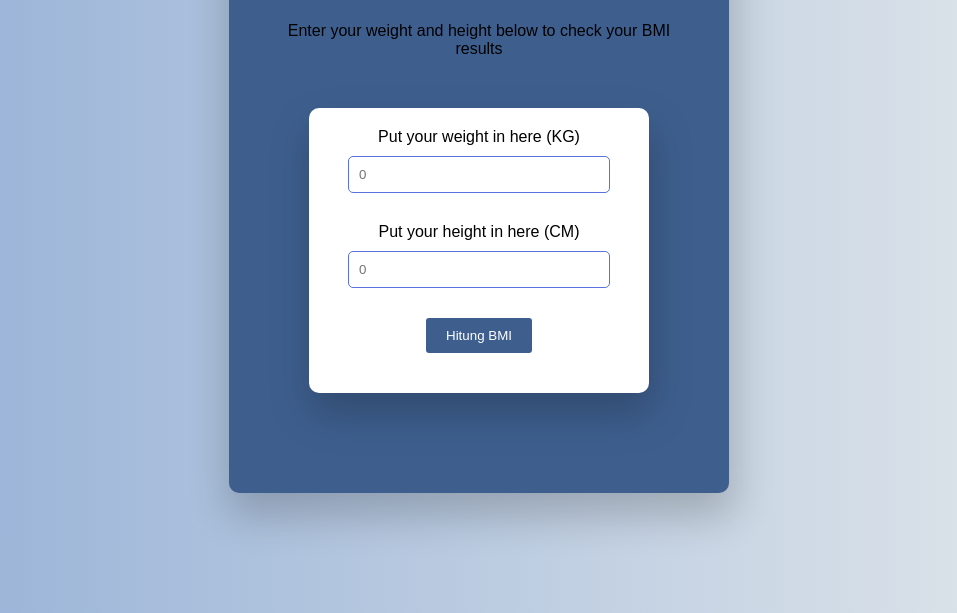
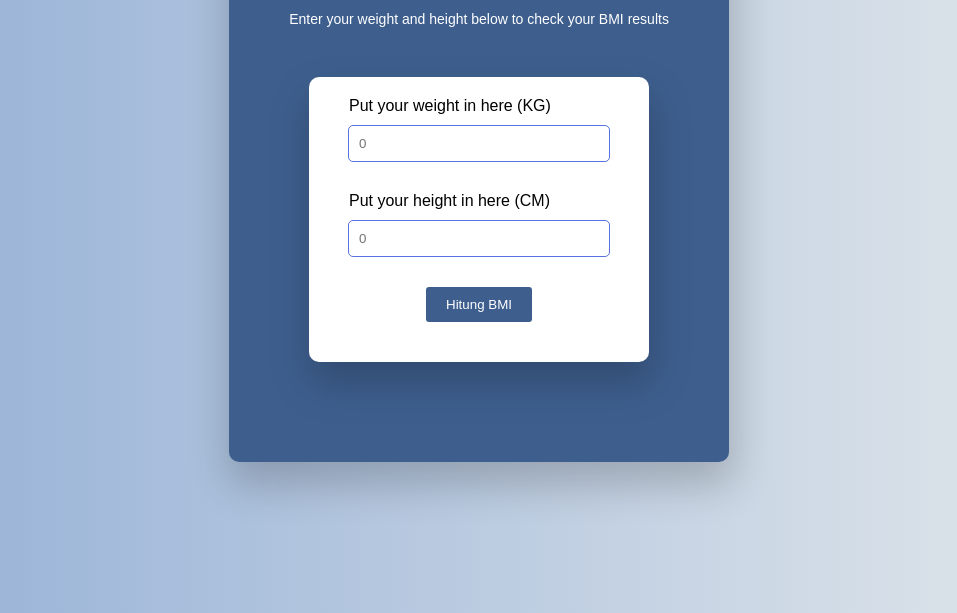
Before and after one commit to ErlanggaGuntur10/TPA2-BMI-Calculator, a plain HTML site: page index.html in a window 1280 px wide. Shown: the part 187-800 px from the top of the page, without its empty margins (161-1118 px from the left). Drawn offline with Linux system fonts and the light colour scheme.

Commit message:
update style.css

```diff
--- a/style.css
+++ b/style.css
@@ -23,6 +23,12 @@ body {
     margin-top: 50px;
     font-size: 30px;
     color: #FFF;
+    margin-bottom: 3px;
+}
+
+.lbl p {
+    font-size: 14px;
+    color: #FFF;
 }
 
 .container {
@@ -37,6 +43,8 @@ body {
 label {
     display: block;
     margin-bottom: 10px;
+    text-align: left;
+    margin-left: 20px;
 }
 
 .container input {
```
